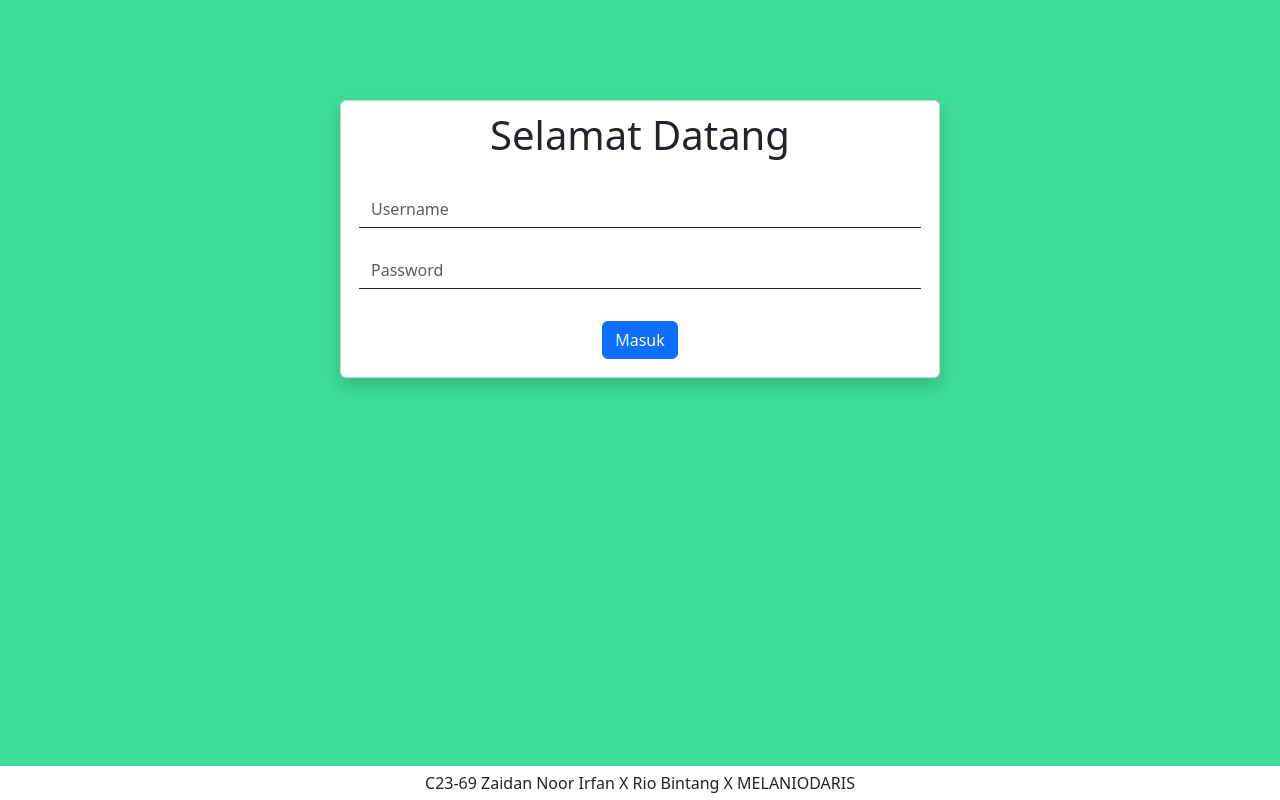
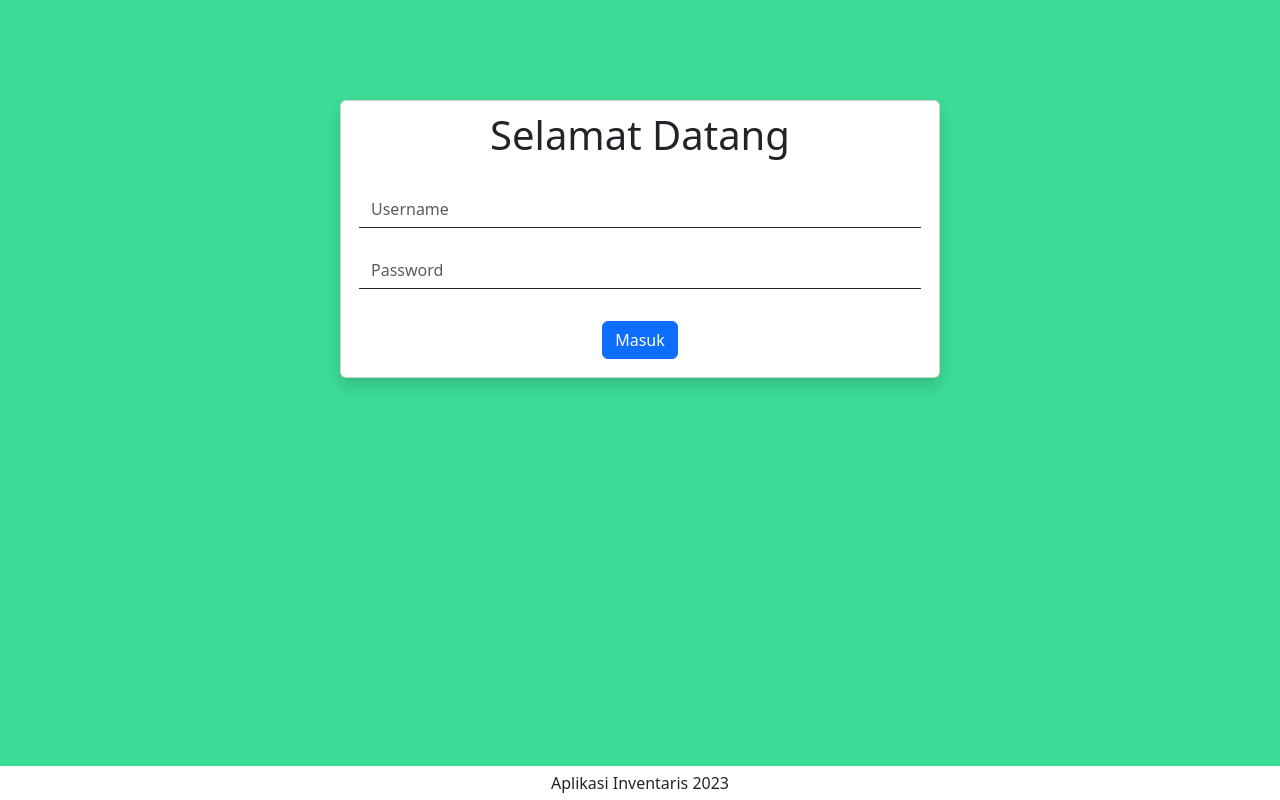
Before and after one commit to zaidannoor/Aplikasi-Inventaris, a React (Create React App) app: page / in a window 1280 px wide. Built offline with nearby package versions, Linux system fonts and the light colour scheme.

Commit message:
edit footer

```diff
--- a/src/App.js
+++ b/src/App.js
@@ -161,7 +161,7 @@ function App() {
             </Routes>
           )}
         </main>
-        <footer>C23-69 Zaidan Noor Irfan X Rio Bintang X MELANIODARIS</footer>
+        <footer>Aplikasi Inventaris 2023</footer>
       </div>
     </div>
   );
```
